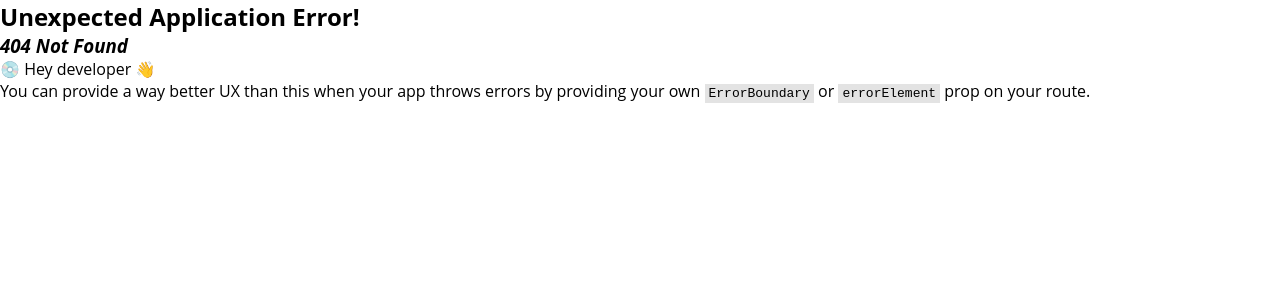
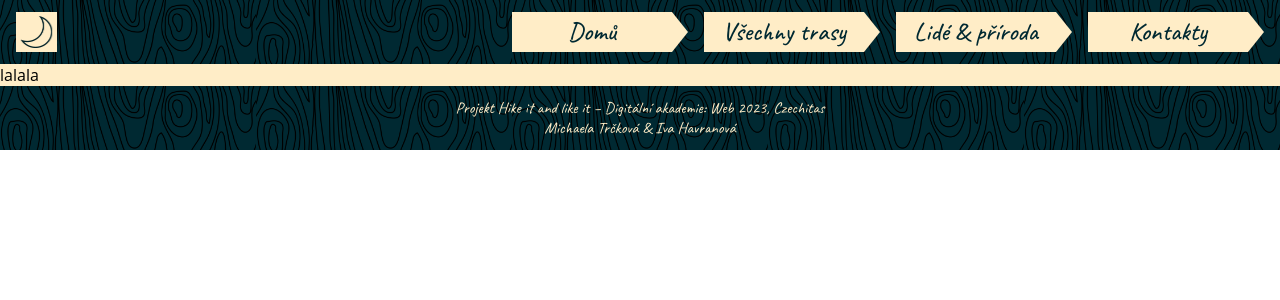
Before and after one commit to michaelamitr/Hike_it, a React app: page /gr221 in a window 1280 px wide. Before the commit this address had no page. Shown: the top 300 px of the page. Built offline with nearby package versions, Linux system fonts and the light colour scheme; a web font is replaced by a local one.

Commit message:
trails routing

```diff
--- a/src/components/Header/header.jsx
+++ b/src/components/Header/header.jsx
@@ -5,6 +5,7 @@ import './header.css';
 import burgerIcon from './icons/burgermenu-blue.svg';
 import closeIcon from './icons/menu-close-blue.svg';
 import darkModeIcon from './icons/moon-icon-blue.svg';
+import { Fish } from '../../pages/AllTrails/Fish/fish';
 
 export const Header = () => {
   const [open, setOpen] = useState(false);
--- a/src/pages/AllTrails/Fish/fish.jsx
+++ b/src/pages/AllTrails/Fish/fish.jsx
@@ -2,5 +2,5 @@ import React from 'react';
 import './fish.css';
 
 export const Fish = () => {
-  return <section id="fish__trail"></section>;
+  return <section id="fish__trail">Fish zde</section>;
 };
--- a/src/pages/AllTrails/Gr/gr.jsx
+++ b/src/pages/AllTrails/Gr/gr.jsx
@@ -2,5 +2,5 @@ import React from 'react';
 import './gr.css';
 
 export const Gr = () => {
-  return <section id="Gr__trail"></section>;
+  return <section id="gr__trail">lalala</section>;
 };
--- a/src/pages/AllTrails/alltrails.jsx
+++ b/src/pages/AllTrails/alltrails.jsx
@@ -1,15 +1,20 @@
 import React from 'react';
 import './alltrails.css';
+import { NavLink } from 'react-router-dom';
 
 export const AllTrails = () => {
   return (
     <section id="all-trails">
       <div className="fish">
-        <h1 className="fish__title">Rybářská stezka</h1>
+        <NavLink to="/fishermans-trail">
+          <h1 className="fish__title">Rybářská stezka</h1>
+        </NavLink>
       </div>
       <div className="fish__map">tady bude mapa</div>
       <div className="gr">
-        <h1 className="gr__title">GR221</h1>
+        <NavLink to="/gr221">
+          <h1 className="gr__title">GR221</h1>
+        </NavLink>
       </div>
       <div className="gr__map">tady bude mapa</div>
     </section>
```
Also changed, not shown: src/index.jsx (+10 -0 lines).
